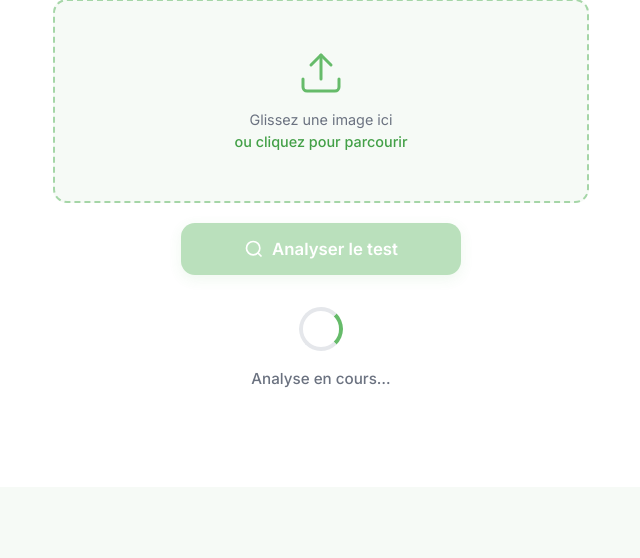
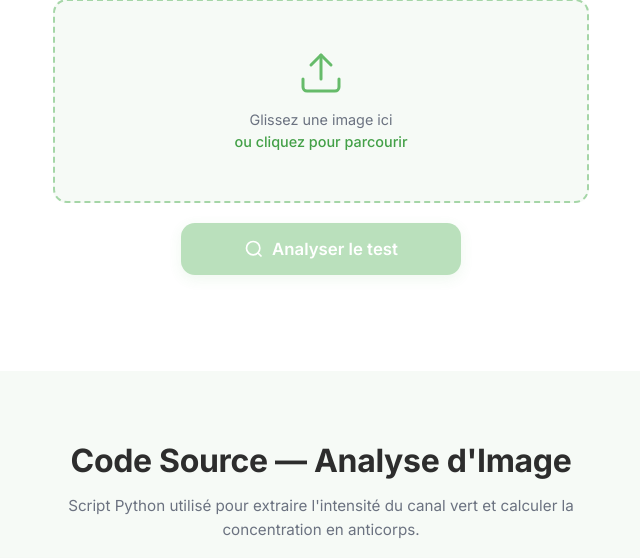
Before and after one commit to nathanvo-pro/chimie, a Flask app: page / in a window 1280 px wide. Shown: the part 3023-3581 px from the top of the page, without its empty margins (319-959 px from the left). Run offline with Flask 3, Linux system fonts and the light colour scheme; some libraries are stand-ins or nearby versions.

Commit message:
fix: hide loader before analysis

```diff
--- a/static/style.css
+++ b/static/style.css
@@ -387,6 +387,10 @@
     gap: 1rem;
 }
 
+.loader[hidden] {
+    display: none !important;
+}
+
 .loader__spinner {
     width: 44px;
     height: 44px;
```
